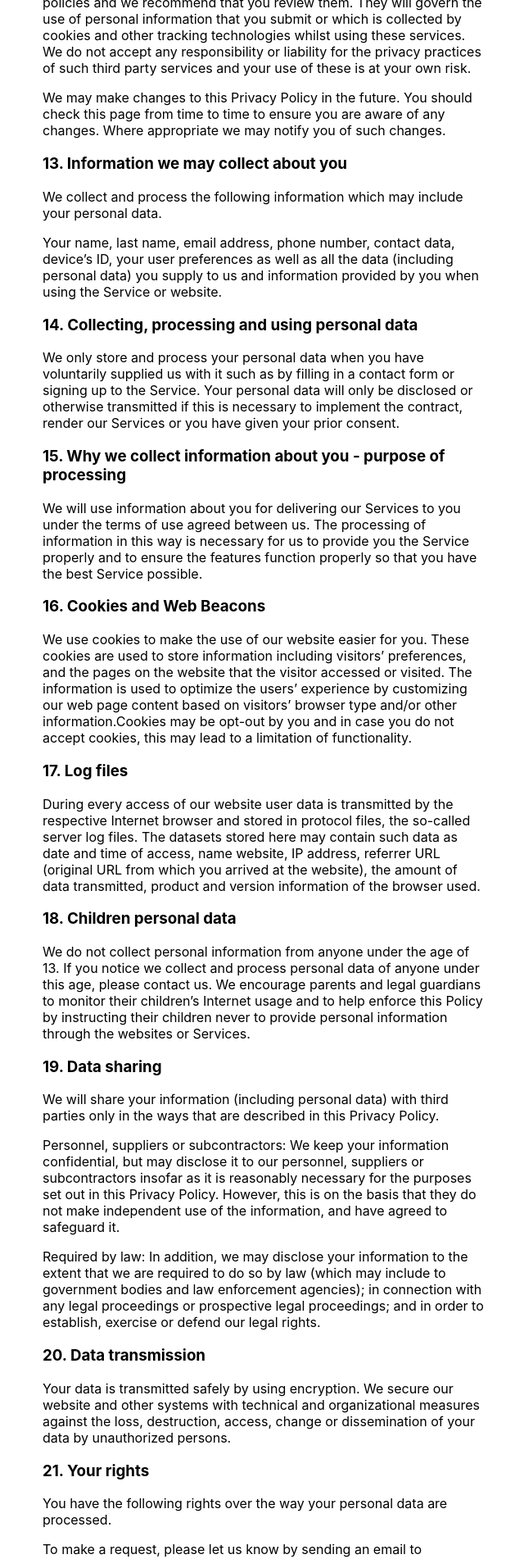
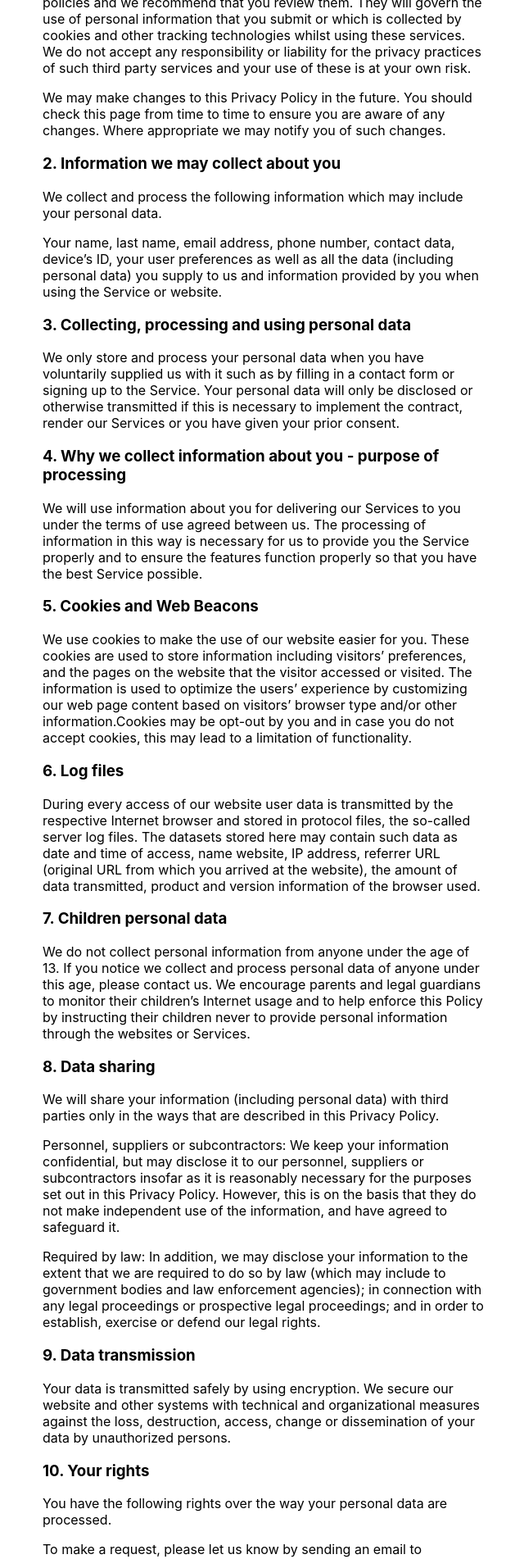
Before and after one commit to venturemark/landing, a Next.js app: page /privacy in a window 1280 px wide. Shown: the part 880-2782 px from the top of the page at 82% size, without its empty margins (316-956 px from the left). Built offline with nearby package versions, Linux system fonts and the light colour scheme.

Commit message:
update privacy policy numbers

```diff
--- a/pages/privacy.js
+++ b/pages/privacy.js
@@ -7,7 +7,7 @@
       <p>
         <strong>Effective date:</strong> 2/12/2021
       </p>
-      <h3>12. Introduction</h3>
+      <h3>1. Introduction</h3>
       <p>
         These Privacy Policy (“Privacy Policy”) apply to the use of the website
         and products provided by (hereinafter also referred as “we” or “us”).
@@ -65,7 +65,7 @@
         check this page from time to time to ensure you are aware of any
         changes. Where appropriate we may notify you of such changes.
       </p>
-      <h3>13. Information we may collect about you</h3>
+      <h3>2. Information we may collect about you</h3>
       <p>
         We collect and process the following information which may include your
         personal data.
@@ -76,7 +76,7 @@
         personal data) you supply to us and information provided by you when
         using the Service or website.
       </p>
-      <h3>14. Collecting, processing and using personal data</h3>
+      <h3>3. Collecting, processing and using personal data</h3>
       <p>
         We only store and process your personal data when you have voluntarily
         supplied us with it such as by filling in a contact form or signing up
@@ -84,7 +84,7 @@
         transmitted if this is necessary to implement the contract, render our
         Services or you have given your prior consent.
       </p>
-      <h3>15. Why we collect information about you - purpose of processing</h3>
+      <h3>4. Why we collect information about you - purpose of processing</h3>
       <p>
         We will use information about you for delivering our Services to you
         under the terms of use agreed between us. The processing of information
@@ -93,7 +93,7 @@
         Service possible.
       </p>
       <p></p>
-      <h3>16. Cookies and Web Beacons</h3>
+      <h3>5. Cookies and Web Beacons</h3>
       <p>
         We use cookies to make the use of our website easier for you. These
         cookies are used to store information including visitors’ preferences,
@@ -103,7 +103,7 @@
         information.Cookies may be opt-out by you and in case you do not accept
         cookies, this may lead to a limitation of functionality.
       </p>
-      <h3>17. Log files</h3>
+      <h3>6. Log files</h3>
       <p>
         During every access of our website user data is transmitted by the
         respective Internet browser and stored in protocol files, the so-called
@@ -113,7 +113,7 @@
         product and version information of the browser used.
       </p>
       <p></p>
-      <h3>18. Children personal data</h3>
+      <h3>7. Children personal data</h3>
       <p>
         We do not collect personal information from anyone under the age of 13.
         If you notice we collect and process personal data of anyone under this
@@ -122,7 +122,7 @@
         by instructing their children never to provide personal information
         through the websites or Services.
       </p>
-      <h3>19. Data sharing</h3>
+      <h3>8. Data sharing</h3>
       <p>
         We will share your information (including personal data) with third
         parties only in the ways that are described in this Privacy Policy.
@@ -142,14 +142,14 @@
         legal proceedings or prospective legal proceedings; and in order to
         establish, exercise or defend our legal rights.
       </p>
-      <h3>20. Data transmission</h3>
+      <h3>9. Data transmission</h3>
       <p>
         Your data is transmitted safely by using encryption. We secure our
         website and other systems with technical and organizational measures
         against the loss, destruction, access, change or dissemination of your
         data by unauthorized persons.
       </p>
-      <h3>21. Your rights</h3>
+      <h3>10. Your rights</h3>
       <p>
         You have the following rights over the way your personal data are
         processed.
@@ -176,7 +176,7 @@
         service provider
       </p>
       <p>f) Make a complaint to a Supervisory Authority.</p>
-      <h3>22. Changes to this privacy policy</h3>
+      <h3>11. Changes to this privacy policy</h3>
       <p>
         This Privacy Policy may be updated from time to time. We encourage you
         to review this website for the latest information on our privacy
@@ -184,14 +184,7 @@
         will be notified by posting a notice on the website prior to the change
         becoming effective. If you do not accept any changes made to this
         Privacy Policy, please discontinue the use of the website and the
-        Services. This Privacy Policy has been created with the help of{" "}
-        <a
-          href="http://livechat.com/privacy-policy-generator/?ppg"
-          target="_blank"
-        >
-          Privacy Policy Generator
-        </a>
-        .
+        Services.
       </p>
     </Layout>
   );
```
